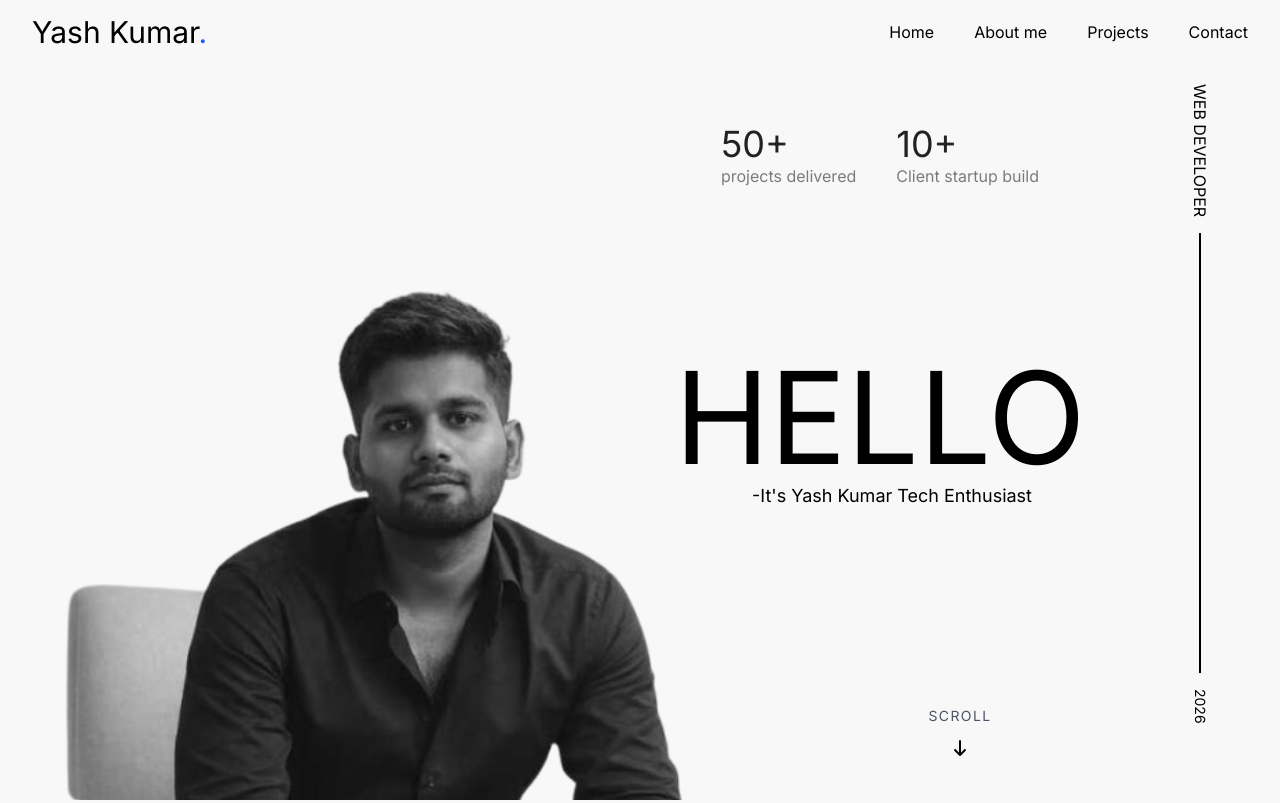
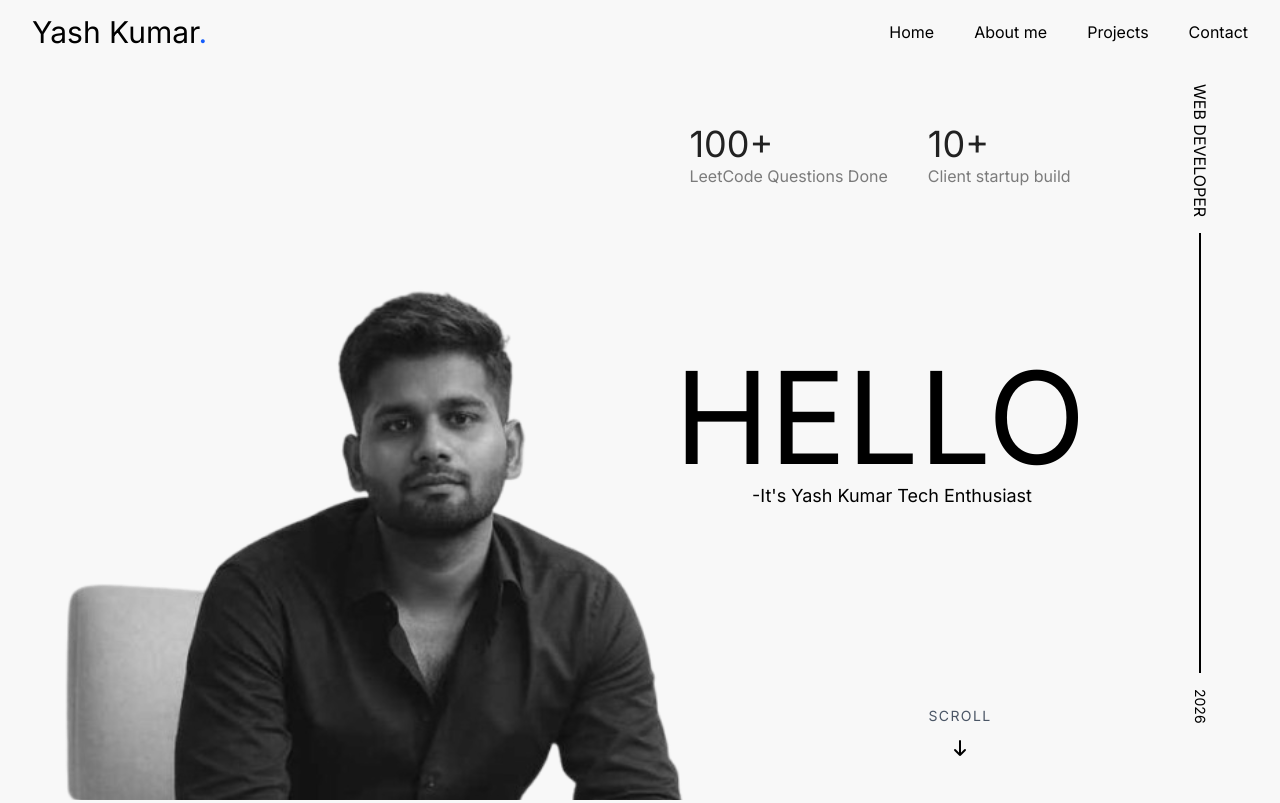
Before and after one commit to yashkumar-project/Portfolio, a website: page index.html in a window 1280 px wide. Shown: the top 803 px of the page. Drawn offline with nearby package versions, Linux system fonts and the light colour scheme.

Commit message:
change in hero section

```diff
--- a/index.html
+++ b/index.html
@@ -65,8 +65,8 @@
                 class="projectDes flex justify-center items-center gap-10 h-1/4"
               >
                 <div class="detail1 text-[#7B7B7B]">
-                  <p class="text-4xl text-[#222222]">50+</p>
-                  <p>projects delivered</p>
+                  <p class="text-4xl text-[#222222]">100+</p>
+                  <p>LeetCode Questions Done</p>
                 </div>
                 <div class="detail1 text-[#7B7B7B]">
                   <p class="text-4xl text-[#222222]">10+</p>
```
